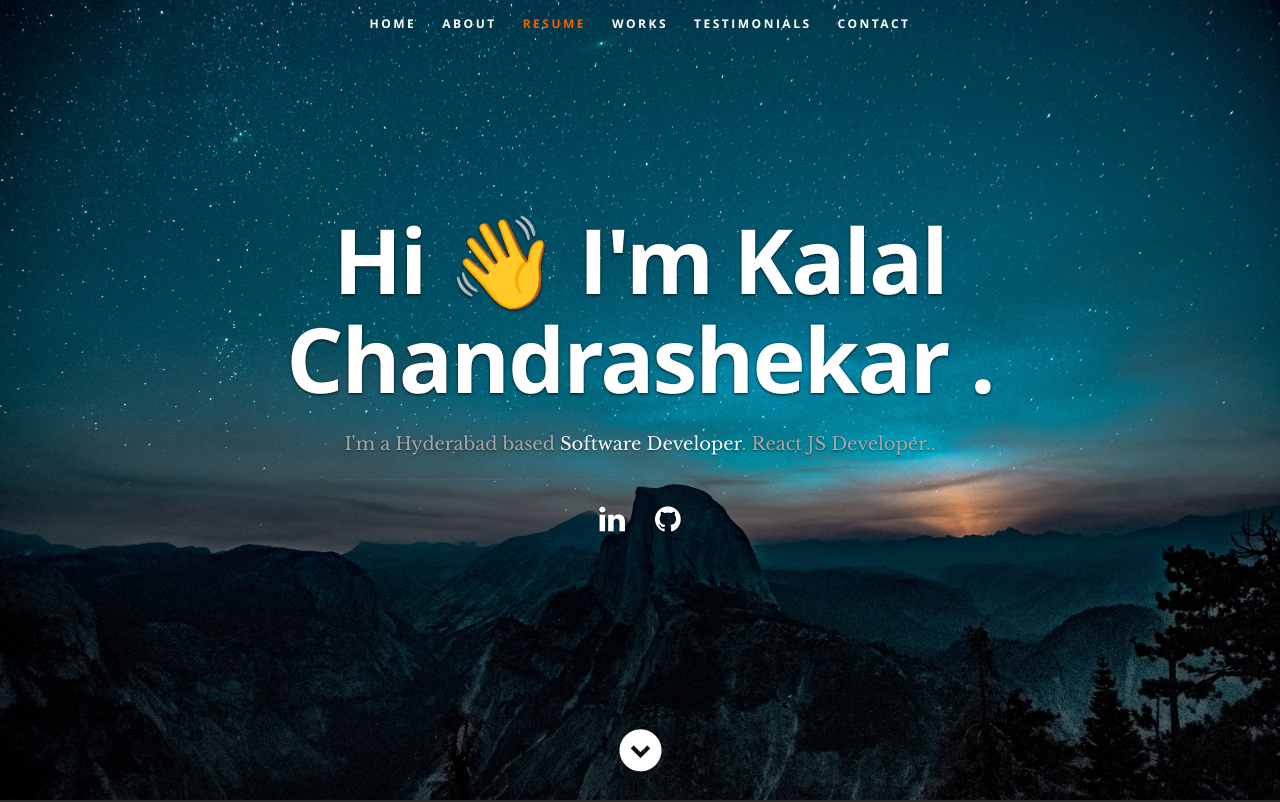
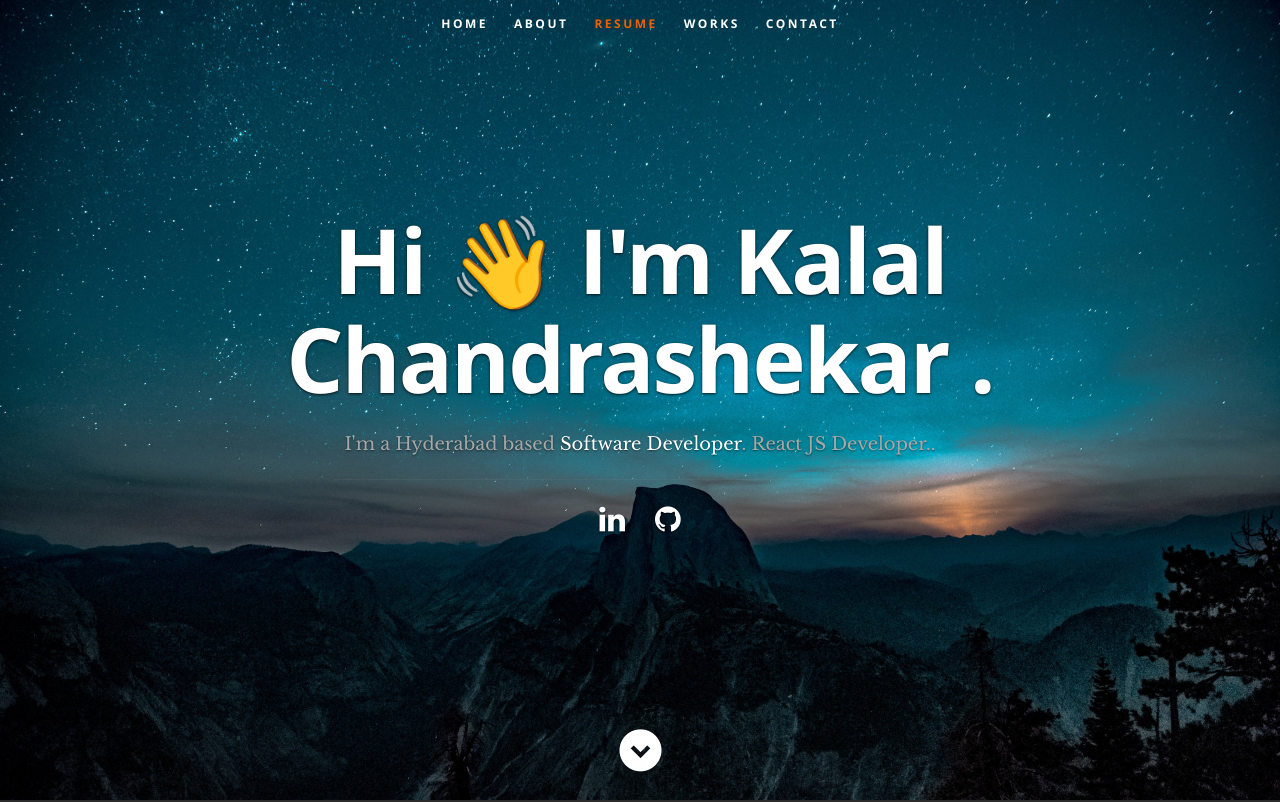
Before and after one commit to chandrashekar19/react-portfolio, a React (Create React App) app: page / in a window 1280 px wide. Shown: the top 802 px of the page. Built offline with nearby package versions, Linux system fonts and the light colour scheme.

Commit message:
updated: the resume

```diff
--- a/public/resumeData.json
+++ b/public/resumeData.json
@@ -14,7 +14,7 @@
       "state": "Telangana",
       "zip": "509208"
     },
-    "resumedownload": "",
+    "resumedownload": "https://drive.google.com/file/d/1Y9_mE4oOV4dnYsfRw8AtqmjZ-xni6QLj/view?usp=drive_link",
     "social": [
       {
         "name": "linkedin",
@@ -103,14 +103,7 @@
         "title": "Logger Application",
         "category": "Logger Application for the Employees",
         "image": "logger.png",
-        "url": "https://master--logger-web-app.netlify.app/"
-      }
-    ]
-  },
-  "testimonials": {
-    "testimonials": [
-      {
-        "text": "A Front End React js  developer who is always willing to learn new things and explore the new technologies in FrontEnd Development"
+        "url": "https://github.com/k19-c/logger-application"
       }
     ]
   }
--- a/src/App.js
+++ b/src/App.js
@@ -5,7 +5,6 @@ import Footer from './Components/Footer';
 import About from './Components/About';
 import Resume from './Components/Resume';
 import Contact from './Components/Contact';
-import Testimonials from './Components/Testimonials';
 import Portfolio from './Components/Portfolio';
 
 const App = (props) =>  {
@@ -28,7 +27,6 @@ const App = (props) =>  {
         <About data={resumeData.main}/>
         <Resume data={resumeData.resume}/>
         <Portfolio data={resumeData.portfolio}/>
-        <Testimonials data={resumeData.testimonials}/>
         <Contact data={resumeData.main}/>
         <Footer data={resumeData.main}/>
       </div>
--- a/src/Components/Header.js
+++ b/src/Components/Header.js
@@ -29,7 +29,6 @@ const Header = (props) => {
             <li><a className="smoothscroll" href="#about">About</a></li>
 	         <li><a className="smoothscroll" href="#resume">Resume</a></li>
             <li><a className="smoothscroll" href="#portfolio">Works</a></li>
-            <li><a className="smoothscroll" href="#testimonials">Testimonials</a></li>
             <li><a className="smoothscroll" href="#contact">Contact</a></li>
          </ul>
 
--- a/src/Components/Testimonials.js
+++ /dev/null
@@ -1,35 +0,0 @@
-import React from 'react';
-
-const Testimonials = (props) =>  {
-
-   const  { data } = props;
-   if(data){
-      var testimonials = data.testimonials.map((testimonials) => {
-         return  <li key={testimonials.user}>
-            <blockquote>
-               <p>{testimonials.text}</p>
-               <cite>{testimonials.user}</cite>
-            </blockquote>
-         </li>
-      })
-   }
-
-   return (
-      <section id="testimonials">
-         <div className="text-container">
-            <div className="row">
-               <div className="two columns header-col">
-                  <h1><span>Client Testimonials</span></h1>
-               </div>
-               <div className="ten columns flex-container">
-                  <ul className="slides">
-                     {testimonials}
-                  </ul>
-               </div>
-            </div>
-         </div>
-      </section>
-   );
-}
-
-export default Testimonials;
```
